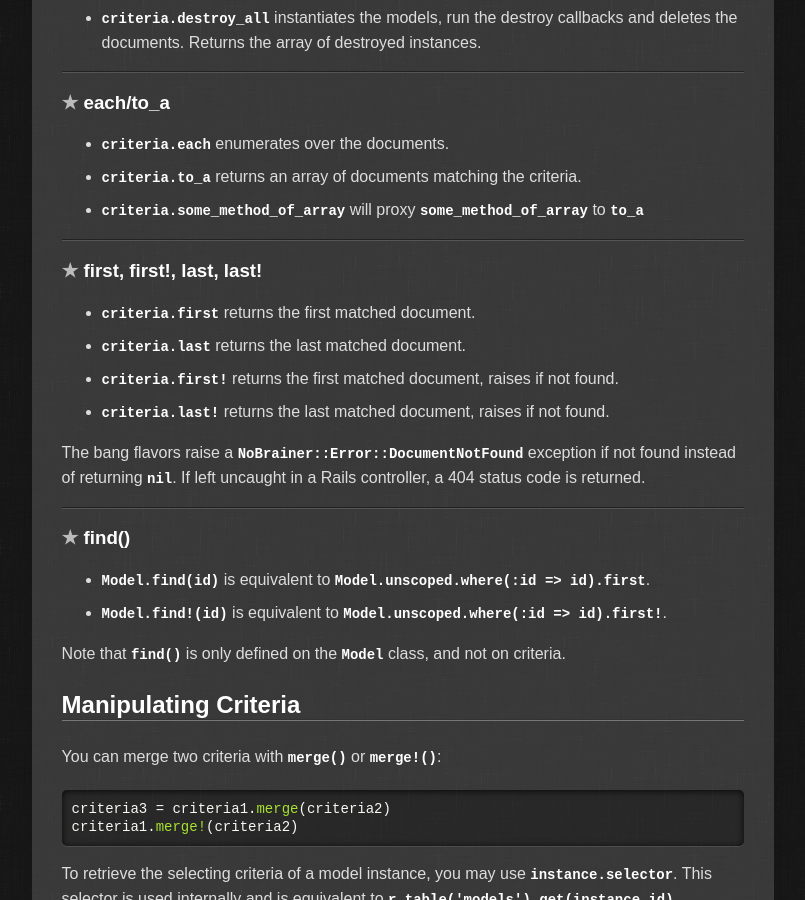
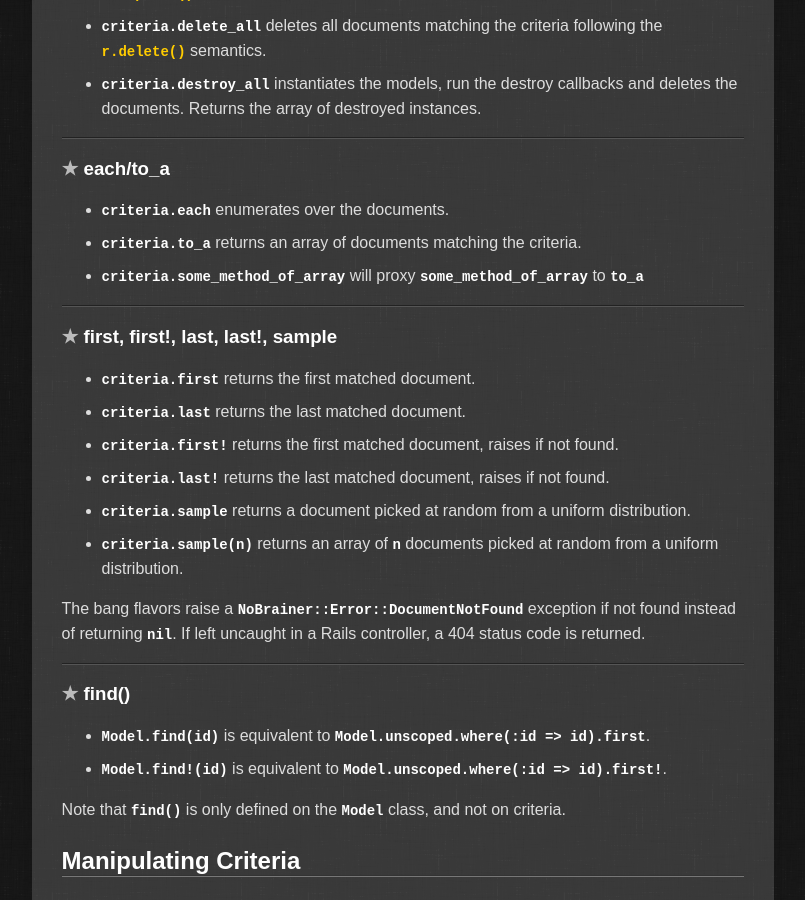
Before and after one commit to NoBrainerORM/nobrainer.io, a Jekyll site: the page built from docs/querying.md, in a window 1280 px wide and 900 px high, scrolled down 4589 px. Shown: the whole window, without its empty margins (335-1140 px from the left). Built offline with Jekyll 4.4.1, drawn with Linux system fonts in a browser that asks for light colours; comment, search, counter and statistics services are not loaded; some of the changed text lies outside the part shown.

Commit message:
Document defined/sample

```diff
--- a/docs/querying.md
+++ b/docs/querying.md
@@ -219,12 +221,14 @@ deletes the documents. Returns the array of destroyed instances.
 
 ---
 
-### first, first!, last, last!
+### first, first!, last, last!, sample
 
 * `criteria.first` returns the first matched document.
 * `criteria.last` returns the last matched document.
 * `criteria.first!` returns the first matched document, raises if not found.
 * `criteria.last!` returns the last matched document, raises if not found.
+* `criteria.sample` returns a document picked at random from a uniform distribution.
+* `criteria.sample(n)` returns an array of `n` documents picked at random from a uniform distribution.
 
 The bang flavors raise a `NoBrainer::Error::DocumentNotFound` exception if not found
 instead of returning `nil`.  If left uncaught in a Rails controller, a 404
```
Also changed, not shown: other parts of docs/querying.md (+2 -0 lines), docs/changelog.md (+5 -0 lines).
